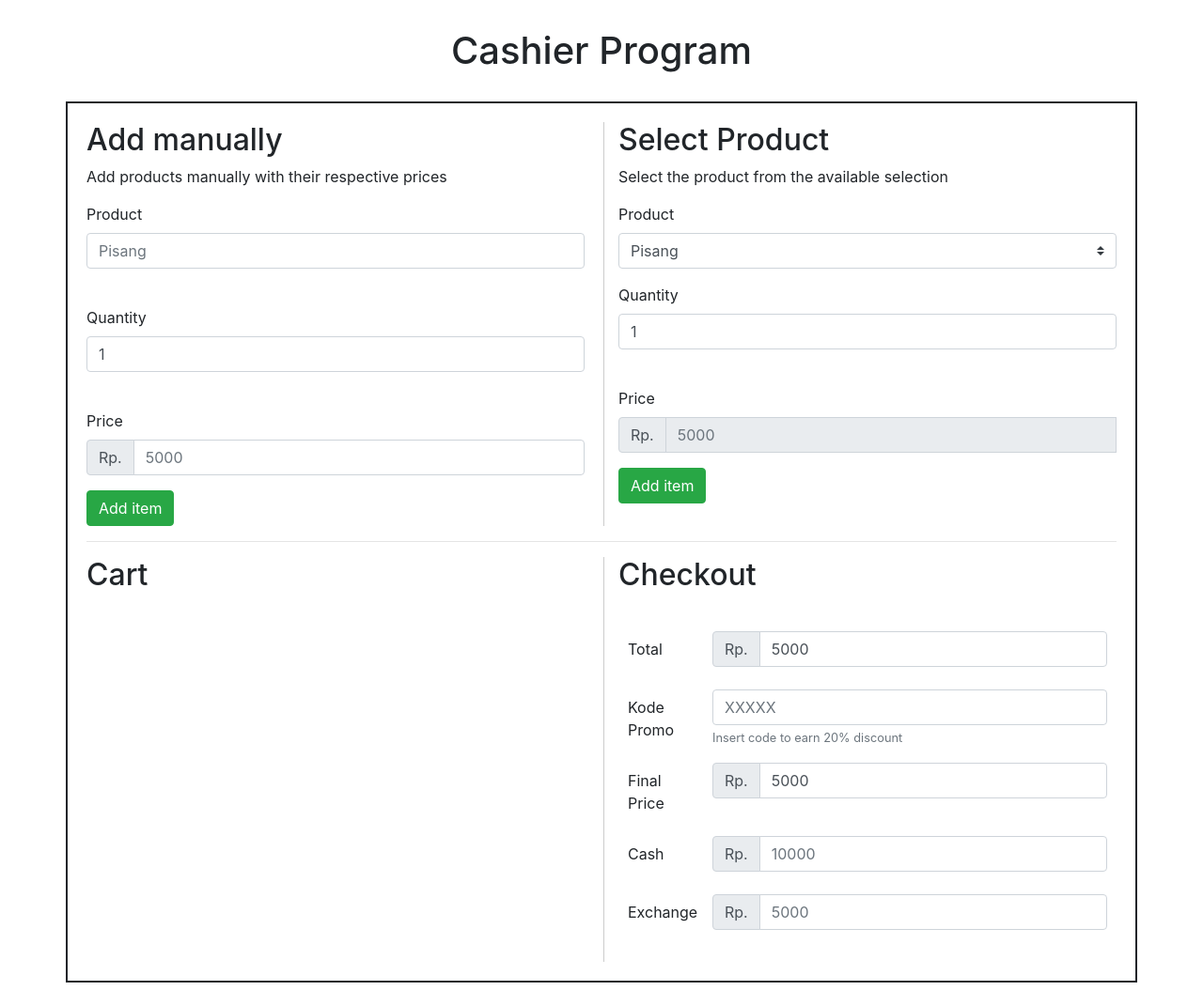
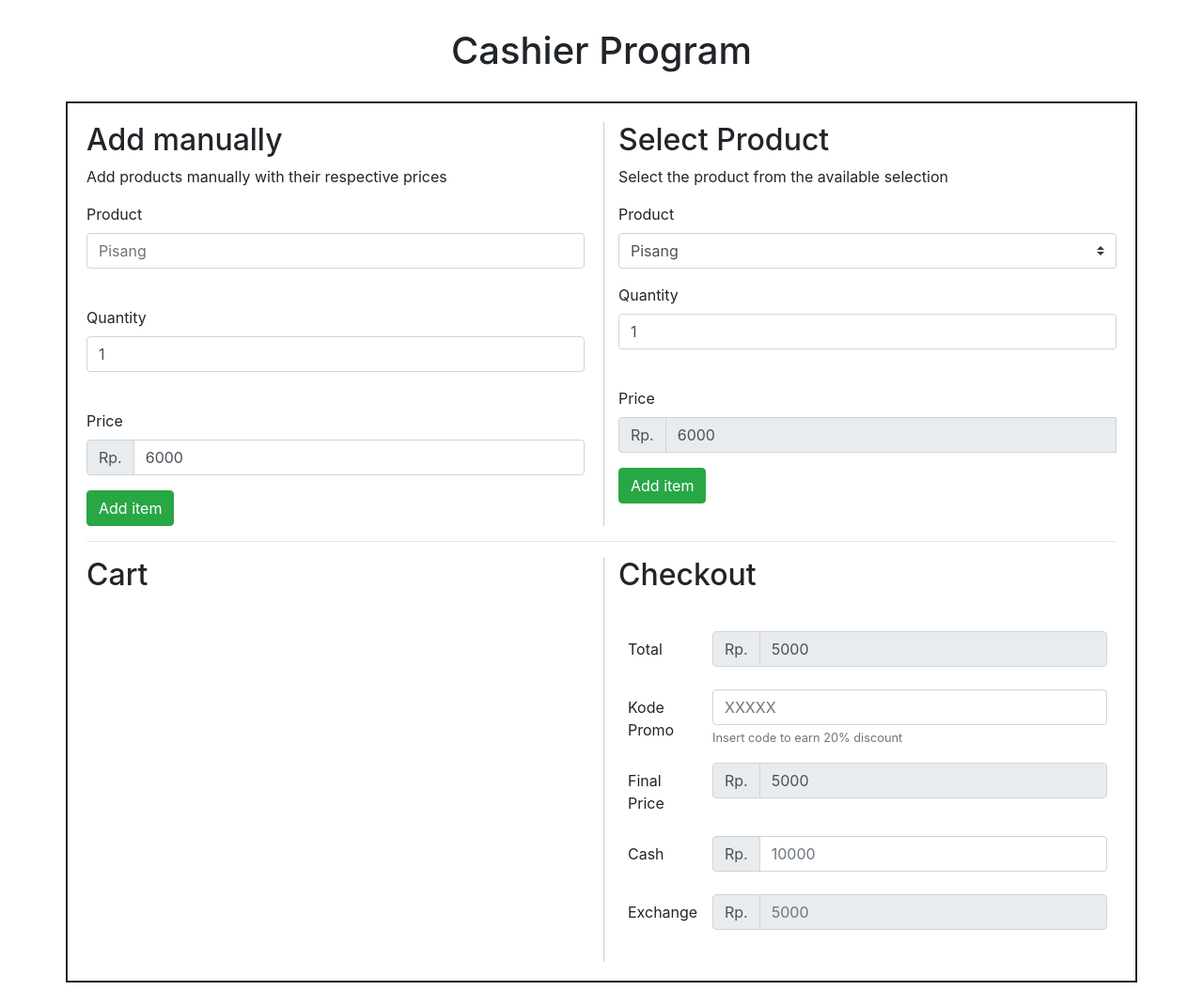
Before and after one commit to andikawilliam/cashier-program, a plain HTML site: page index.html in a window 1280 px wide. Shown: the whole page at 94% size. Drawn offline with nearby package versions, Linux system fonts and the light colour scheme.

Commit message:
Add files via upload

```diff
--- a/index.html
+++ b/index.html
@@ -36,7 +36,7 @@
 		    	<div class="input-group-prepend">
 		     		<div class="input-group-text">Rp.</div>
 		    	</div>
-    			<input id='a_price' type='number' class="form-control" id="formGroupExampleInput3" placeholder=5000>
+    			<input id='a_price' type='number' class="form-control" id="formGroupExampleInput3" value=6000>
     		</div>
     	</div>
 
@@ -75,7 +75,7 @@
 		    	<div class="input-group-prepend">
 		     		<div class="input-group-text">Rp.</div>
 		    	</div>
-    			<input id='s_price' type='number' class="form-control" id="formGroupExampleInput3" placeholder="5000" disabled><br>
+    			<input id='s_price' type='number' class="form-control" id="formGroupExampleInput3" value=6000 disabled><br>
     		</div>
     	</div>
 
@@ -103,7 +103,7 @@
 			    	<div class="input-group-prepend">
 			     		<div class="input-group-text">Rp.</div>
 			    	</div>
-	    			<input type="number" class="form-control" id="total" value=5000>
+	    			<input type="number" class="form-control" id="total" value=5000 disabled>
     			</div>
 		    </div>
 		  </div>
@@ -125,7 +125,7 @@
 			    	<div class="input-group-prepend">
 			     		<div class="input-group-text">Rp.</div>
 			    	</div>
-	    			<input type="number" class="form-control" id="final" value=5000>
+	    			<input type="number" class="form-control" id="final" value=5000 disabled>
     			</div>
 
 		    </div>
@@ -151,7 +151,7 @@
 			    	<div class="input-group-prepend">
 			     		<div class="input-group-text">Rp.</div>
 			    	</div>
-	    			<input type="number" class="form-control" id="exchange" placeholder=5000>
+	    			<input type="number" class="form-control" id="exchange" placeholder=5000 disabled>
     			</div>
 		    </div>
 		  </div>
```
